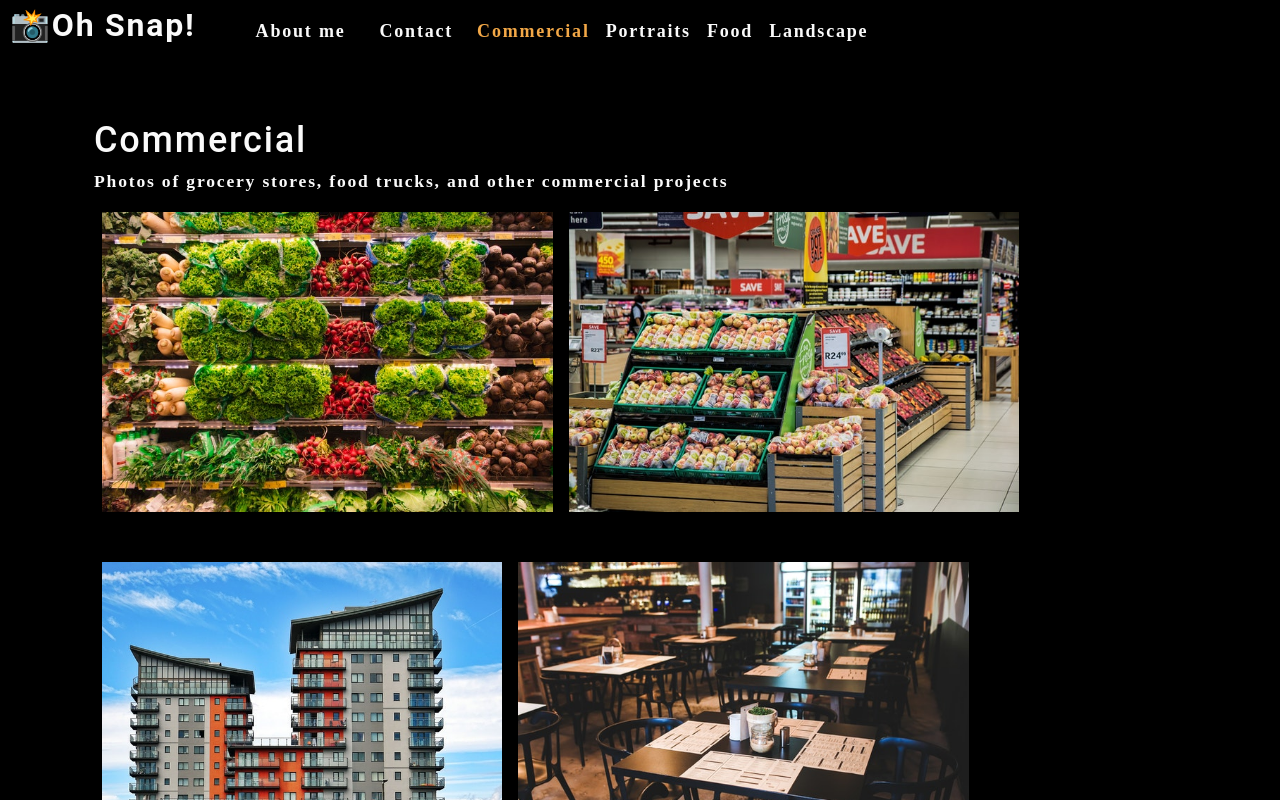
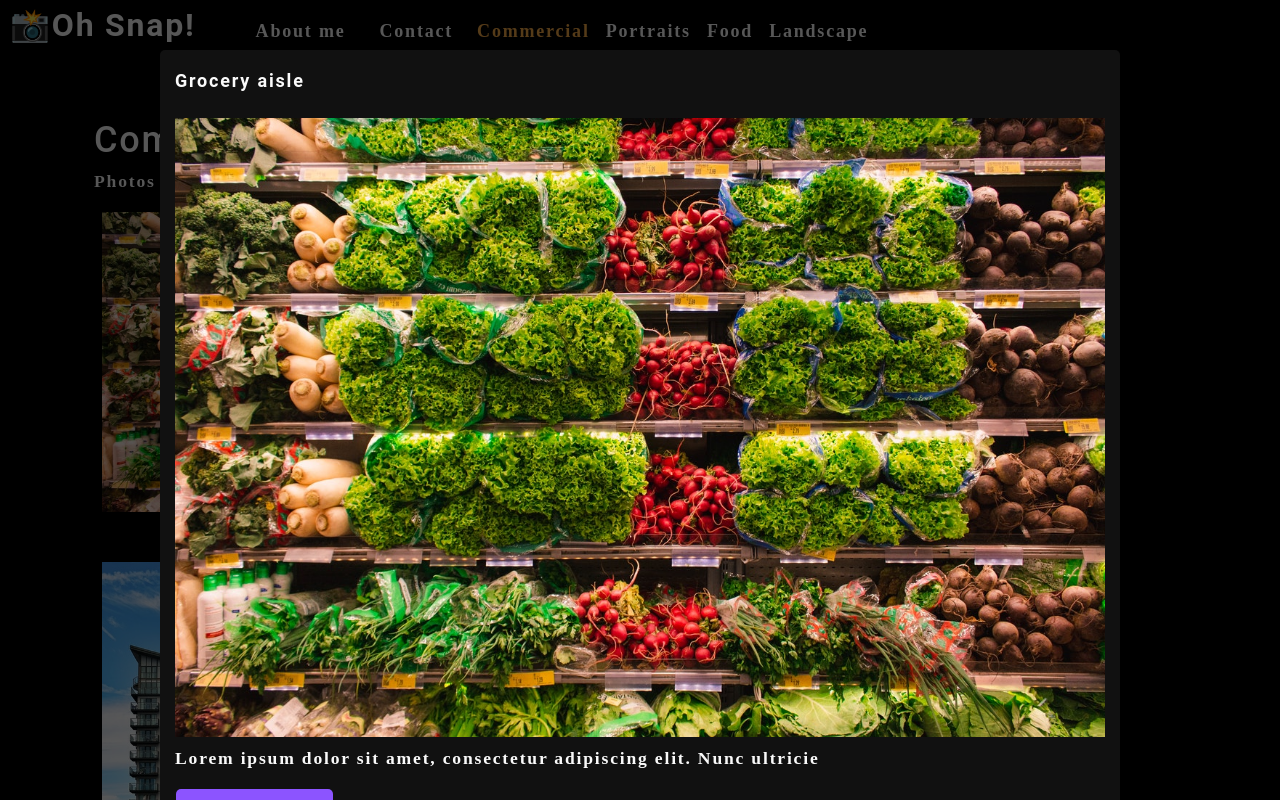
Before and after one commit to Codechef27/photo-port, a React (Create React App) app: page / in a window 1280 px wide. Both pictures are taken after a click on the picture 327 px from the left and 361 px from the top of the page. Shown: the top 800 px of the page. Built offline with nearby package versions, Linux system fonts and the light colour scheme.

Commit message:
modal add

```diff
--- a/package.json
+++ b/package.json
@@ -35,6 +35,7 @@
   },
   "devDependencies": {
     "@testing-library/jest-dom": "^5.16.5",
-    "@testing-library/react": "^13.3.0"
+    "@testing-library/react": "^13.3.0",
+    "gh-pages": "^4.0.0"
   }
 }
--- a/src/components/Gallery/index.js
+++ b/src/components/Gallery/index.js
@@ -1,5 +1,6 @@
 import React from "react";
 import PhotoList from "../PhotoList";
+// import Modal from "../Modal";
 import { capitalizeFirstLetter } from "../../utils/helpers";
 
 function Gallery(props) {
--- /dev/null
+++ b/src/components/Modal/index.js
@@ -0,0 +1,21 @@
+import React from 'react';
+
+function Modal({ onClose, currentPhoto}) {
+    const {name, category, description, index} = currentPhoto;
+
+    return(
+        <div className='modalBackdrop'>
+            <div className='modalContainer'>
+                <h3 className='modalTitle'>{ name }</h3>
+                <img alt='current category' src={require(`../../assets/large/${category}/${index}.jpg`)}/>
+                <p> {description} </p>
+                <button onClick={onClose} type='button'>
+                    Close this image
+                </button>
+            </div>
+        </div>
+
+    )
+}
+
+export default Modal;
--- a/src/components/PhotoList/index.js
+++ b/src/components/PhotoList/index.js
@@ -1,5 +1,5 @@
 import React, { useState } from 'react';
-
+import Modal from '../Modal'
 
 const PhotoList = ( { category  } ) => {
   const [photos] = useState([
@@ -100,16 +100,25 @@
     },
   ]);
 
+  const [isModalOpen, setIsModalOpen] = useState(false)
+
   const currentPhotos = photos.filter((photo) => photo.category === category);
+  const [currentPhoto , setCurrentPhoto] = useState();
+  const toggleModal = (image, i) => {
+    setCurrentPhoto({ ...image, index: i });
+    setIsModalOpen(!isModalOpen)
+  }
 
   return (
     <div>
+      {isModalOpen && <Modal currentPhoto={currentPhoto} onClose={toggleModal}/>}
       <div className="flex-row">
         {currentPhotos.map((image, i) => (
           <img
             src={require(`../../assets/small/${category}/${i}.jpg`)}
             alt={image.name}
             className="img-thumbnail mx-1"
+            onClick={() => toggleModal(image, i)}
             key={image.name}
           />
         ))}
```
Also changed, not shown: 2 other files (tests, documents, lock files or other folders).
